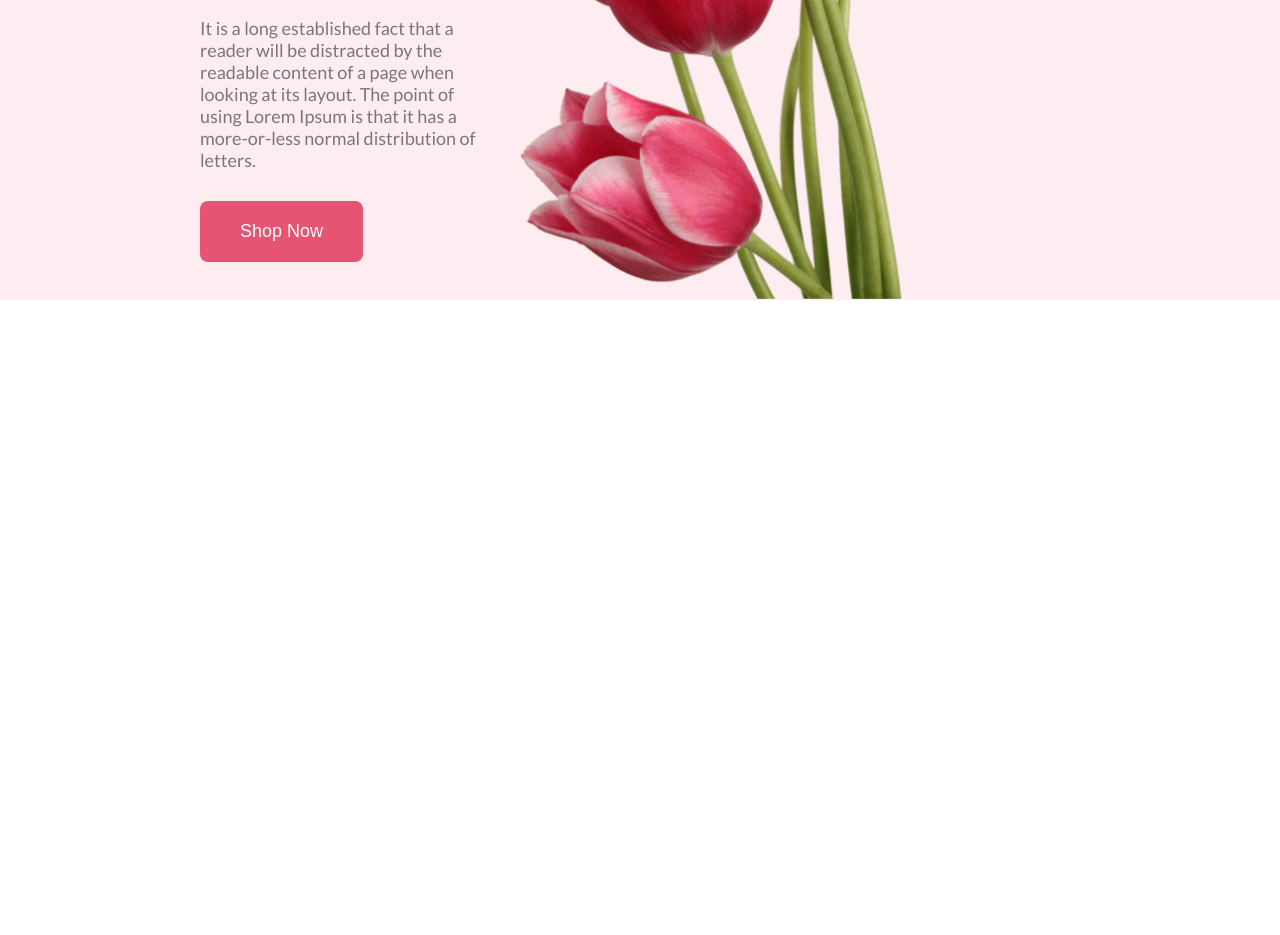
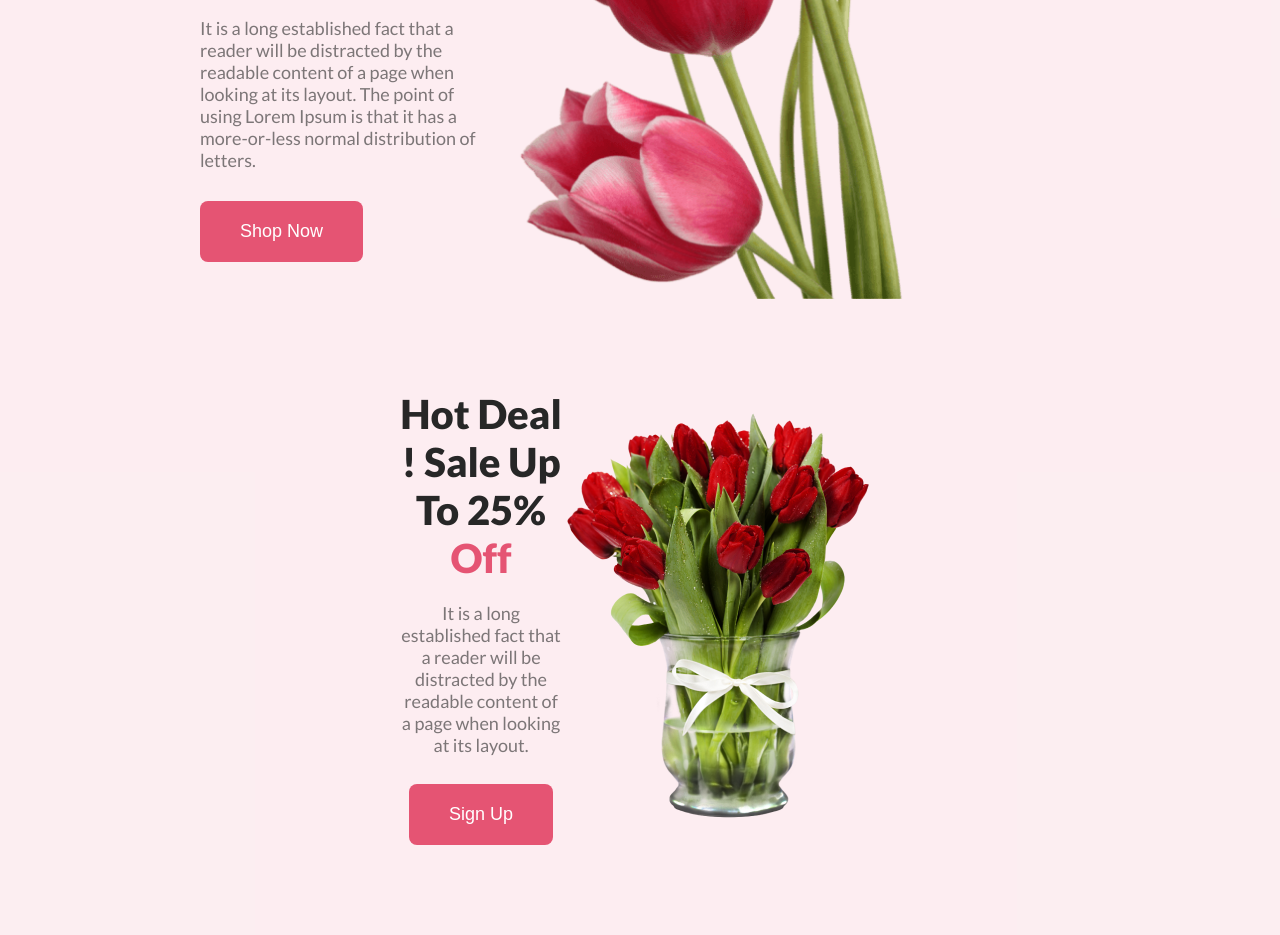
Before and after one commit to topu0075/flowerShop, a plain HTML site: page index.html in a window 1280 px wide. Shown: the part 545-1480 px from the top of the page. Before the commit the page ends 845 px from the top, so only its background shows below. Drawn offline with Linux system fonts and the light colour scheme.

Commit message:
completed hot deals section

```diff
--- a/CSS/style.css
+++ b/CSS/style.css
@@ -14,6 +14,21 @@ body{
     border:0;
     padding: 20px 40px;
 }
+span{
+    color: #E55473;
+}
+.section-title{
+    color: #272727;
+    font-size: 40px;
+    font-weight: 800;
+}
+.section-description{
+    color: rgba(39, 39, 39, 0.60);
+text-align: center;
+font-size: 18px;
+font-weight: 400;
+}
+
 /* header section */
 header{
     background: #E554731A;
@@ -44,3 +59,24 @@ header img{
     font-weight: 400;
     margin: 20px 0px 30px 0px;
 }
+
+/* hot-deals section */
+.section{
+    max-width: 1440px;
+}
+.hot-deals{
+    background: #E554731A;
+    display: flex;
+    justify-content: space-around;
+    align-items: center;
+    padding: 90px 400px;
+}
+
+.hot-deals-contents{
+        max-width: 580px;
+        text-align: center;
+}
+
+.hot-deals-contents p{
+    margin: 20px 0px 28px 0px;
+}
--- a/index.html
+++ b/index.html
@@ -21,6 +21,20 @@
             <img src="./assets/pngwing 10.png" alt="flower banner image">
         </div>
     </header>
+    <main>
+        <section></section>
+        <section class="hot-deals">
+            <div class="hot-deals-contents">
+                <h3 class="section-title">Hot Deal ! Sale Up To 25% <span>Off</span></h3>
+                <p class="section-description">It is a long established fact that a reader will be distracted by the readable content of a page when looking at its layout.</p>
+                <button class="btn-primary">Sign Up</button>
+            </div>
+            <img src="./assets/pngwing 8.png" alt="flowers in a pot">
+
+        </section>
+        <section></section>
+        <section></section>
+    </main>
 
 </body>
 </html>
```
